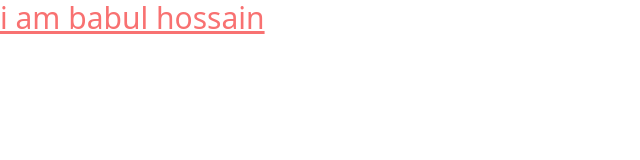
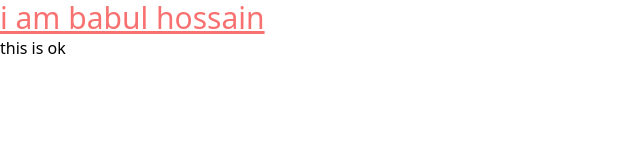
Before and after one commit to babulpro/TailwindPac, a website: page index.html in a window 1280 px wide. Shown: the full height of the page, 0-640 px from the left. Drawn offline with Linux system fonts and the light colour scheme.

Commit message:
paragraph tag is added

```diff
--- a/index.html
+++ b/index.html
@@ -9,5 +9,6 @@
 </head>
 <body>
 	<h1 class="text-3xl underline text-red-400">i am babul hossain</h1>
+	<p>this is ok</P>
 </body>
 </html>
```
